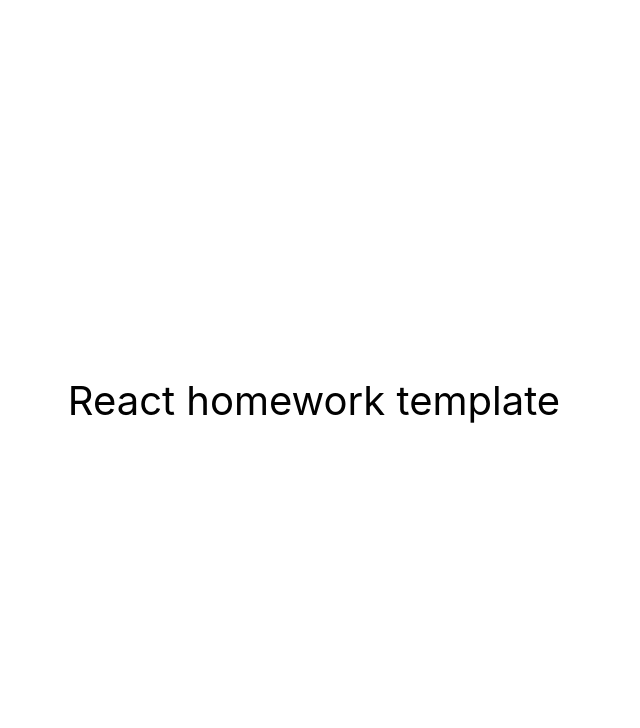
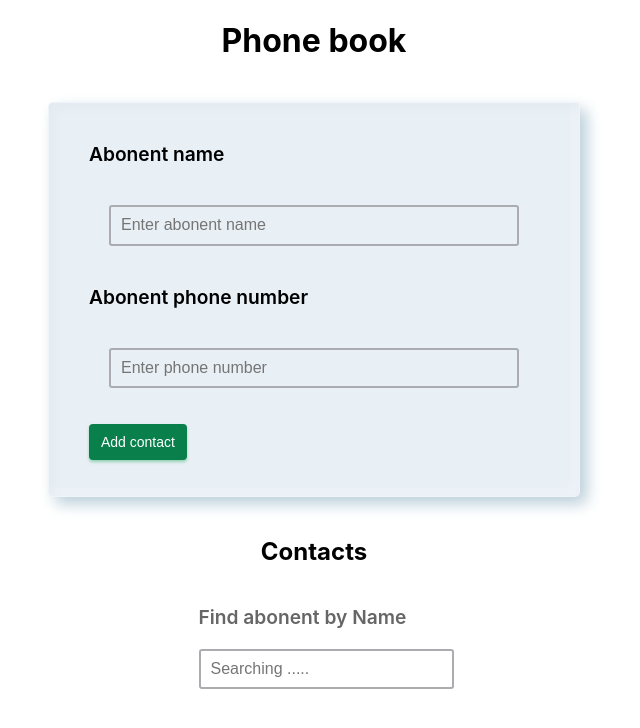
Before and after one commit to barkode/goit-react-hw-06-phonebook, a React (Create React App) app: page / in a window 1280 px wide. Shown: the top 728 px of the page, without its empty margins (326-966 px from the left). Built offline with nearby package versions, Linux system fonts and the light colour scheme.

Commit message:
add ald project

```diff
--- a/src/components/App.jsx
+++ b/src/components/App.jsx
@@ -1,16 +1,79 @@
-export const App = () => {
+import { useEffect, useState } from 'react';
+import PropType from 'prop-types';
+import ContactForm from './ContactForm/ContactForm';
+import Filter from './Filter/Filter';
+import ContactList from './ContactList/ContactList';
+import css from './App.module.css';
+
+const LS_KEY = 'contacts';
+
+export function App() {
+  const [contacts, setContacts] = useState([]);
+  const [filter, setFilter] = useState('');
+
+  useEffect(() => {
+    const parseContacts = JSON.parse(localStorage.getItem(LS_KEY));
+    if (parseContacts) {
+      setContacts(parseContacts);
+    }
+  }, []);
+
+  useEffect(() => {
+    // contacts.length !== 0 &&
+    localStorage.setItem(LS_KEY, JSON.stringify(contacts));
+  }, [contacts]);
+
+  const handleFilterChange = e => {
+    setFilter(e.target.value);
+  };
+
+  const handleAddContact = newContact => {
+    const arrayOfNames = contacts.map(contact => contact.name.toLowerCase());
+    const ifAbonentExist = arrayOfNames.find(
+      name => newContact.name.toLowerCase() === name
+    );
+    if (ifAbonentExist) {
+      alert(`${newContact.name} is already in contacts`);
+      return;
+    }
+    setContacts([...contacts, newContact]);
+    setFilter('');
+  };
+
+  const handleDeleteContact = id => {
+    setContacts(prev => {
+      return prev.filter(contact => contact.id !== id);
+    });
+  };
+
+  const handleFilterAbonent = () => {
+    return contacts.filter(({ name }) => {
+      const abonentName = name.toLowerCase();
+      const abonentFilter = filter.toLowerCase();
+      return abonentName.includes(abonentFilter);
+    });
+  };
+
   return (
-    <div
-      style={{
-        height: '100vh',
-        display: 'flex',
-        justifyContent: 'center',
-        alignItems: 'center',
-        fontSize: 40,
-        color: '#010101'
-      }}
-    >
-      React homework template
+    <div className={css.container}>
+      <h1>Phone book</h1>
+      <ContactForm onAddContact={handleAddContact} />
+      <h2>Contacts</h2>
+      <Filter filter={filter} onFilterChange={handleFilterChange} />
+      <ContactList
+        contacts={filter ? handleFilterAbonent() : contacts}
+        handleDeleteContact={handleDeleteContact}
+      />
     </div>
   );
+}
+
+App.propTypes = {
+  contacts: PropType.arrayOf(
+    PropType.shape({
+      id: PropType.string.isRequired,
+      name: PropType.string.isRequired,
+      number: PropType.string.isRequired,
+    })
+  ),
 };
--- /dev/null
+++ b/src/components/App.module.css
@@ -0,0 +1,10 @@
+.container {
+  height: 100%;
+  width: 100%;
+  overflow: hidden;
+  min-height: 100vh;
+  display: flex;
+  flex-direction: column;
+  justify-content: flex-start;
+  align-items: center;
+}
--- /dev/null
+++ b/src/components/ContactForm/ContactForm.jsx
@@ -0,0 +1,88 @@
+import { useState } from 'react';
+import { nanoid } from 'nanoid';
+import PropType from 'prop-types';
+import css from './ContactForm.module.css';
+
+function ContactForm({ onAddContact }) {
+  const [name, setName] = useState('');
+  const [number, setNumber] = useState('');
+
+  const handleChange = e => {
+    const { name, value } = e.target;
+    switch (name) {
+      case 'name':
+        setName(value);
+        break;
+      case 'number':
+        setNumber(value);
+        break;
+      default:
+        break;
+    }
+  };
+
+  const handleSubmit = e => {
+    e.preventDefault();
+    if (name !== '' && number !== '') {
+      const newContact = {
+        id: nanoid(),
+        name: name.trim(),
+        number: number.trim(),
+      };
+      onAddContact(newContact);
+      reset();
+    }
+  };
+
+  const reset = () => {
+    setName('');
+    setNumber('');
+  };
+
+  return (
+    <form onSubmit={handleSubmit} className={css.container}>
+      <p className={css['field-name']}>Abonent name</p>
+      <input
+        type="text"
+        name="name"
+        pattern="^[a-zA-Zа-яА-Я]+(([' \-][a-zA-Zа-яА-Я])?[a-zA-Zа-яА-Я]*)*$"
+        title="Name may contain only letters, apostrophe, dash and spaces. For example Adrian, Jacob Mercer, Charles de Batz de Castelmore d'Artagnan"
+        placeholder="Enter abonent name"
+        value={name}
+        onChange={handleChange}
+        required
+        className={css.input}
+      />
+      <p className={css['field-name']}>Abonent phone number</p>
+      <input
+        type="tel"
+        name="number"
+        pattern="\+?\d{1,4}?[\-.\s]?\(?\d{1,3}?\)?[\-.\s]?\d{1,4}[\-.\s]?\d{1,4}[\-.\s]?\d{1,9}"
+        title="Phone number must be digits and can contain spaces, dashes, parentheses and can start with +"
+        placeholder="Enter phone number"
+        value={number}
+        onChange={handleChange}
+        required
+        className={css.input}
+      />
+      <p>
+        <button type="submit" className={css.button}>
+          Add contact
+        </button>
+      </p>
+    </form>
+  );
+}
+
+export default ContactForm;
+
+ContactForm.propTypes = {
+  newContact: PropType.arrayOf(
+    PropType.shape({
+      id: PropType.string.isRequired,
+      name: PropType.string.isRequired,
+      number: PropType.string.isRequired,
+    })
+  ),
+  onAddContact: PropType.func.isRequired,
+};
--- /dev/null
+++ b/src/components/ContactForm/ContactForm.module.css
@@ -0,0 +1,78 @@
+.container {
+  display: flex;
+  flex-direction: column;
+  margin-bottom: 20px;
+  border: 1px solid #ccc;
+  padding-left: 40px;
+  padding-right: 40px;
+  padding-top: 20px;
+  padding-bottom: 20px;
+  background-color: #fff;
+  width: 450px;
+  border-radius: 5px;
+  margin-top: 20px;
+  box-shadow: 7px 7px 15px #bbcfda, -4px -4px 13px #fff,
+    inset 4px 4px 8px rgba(209, 217, 230, 0.2),
+    inset -8px -8px 8px rgba(255, 255, 255, 0.2);
+  border: 1px solid rgba(255, 255, 255, 0.3);
+  background: #e8eff5;
+}
+
+.field-name {
+  font-weight: 600;
+  font-size: larger;
+}
+
+.input {
+  padding: 10px;
+  margin: 20px;
+  box-shadow: inset #abacaf 0 0 0 2px;
+  border: 0;
+  background: rgba(0, 0, 0, 0);
+  appearance: none;
+  position: relative;
+  border-radius: 3px;
+  padding: 9px 12px;
+  line-height: 1.4;
+  color: rgb(0, 0, 0);
+  font-size: 16px;
+  font-weight: 400;
+  transition: all 0.2s ease;
+}
+.input:hover {
+  box-shadow: 0 0 0 0 #fff inset, #1de9b6 0 0 0 2px;
+}
+.input:focus {
+  background: #fff;
+  outline: 0;
+  box-shadow: 0 0 0 0 #fff inset, #1de9b6 0 0 0 3px;
+}
+
+.button {
+  display: inline-block;
+  outline: 0;
+  appearance: none;
+  padding: 0px 12px;
+  border: 0px solid transparent;
+  border-radius: 4px;
+  text-decoration: none;
+  cursor: pointer;
+  background-color: rgb(9, 128, 76);
+  box-shadow: rgb(19 170 82 / 40%) 0px 2px 3px;
+  color: rgb(255, 255, 255);
+  font-size: 14px;
+  font-weight: 400;
+  height: 36px;
+  transition: all 150ms ease-in-out 0s;
+}
+
+.button:hover {
+  color: rgb(255, 255, 255);
+  background-color: rgb(17, 97, 73);
+  box-shadow: rgb(19 170 82 / 40%) 0px 2px 3px, rgb(195 231 202) 0px 0px 0px 3px;
+}
+
+.button:active {
+  background-color: #12752e;
+  box-shadow: 0 1px 2px rgba(0, 0, 0, 0.2);
+}
--- /dev/null
+++ b/src/components/ContactList/ContactList.jsx
@@ -0,0 +1,37 @@
+import PropType from 'prop-types';
+import css from './ContactList.module.css';
+
+function ContactList({ contacts, handleDeleteContact }) {
+  return (
+    <ul className={css.list}>
+      {contacts.map(({ id, name, number }) => {
+        return (
+          <li key={id} className={css.listItem}>
+            {name} || {number}
+            <button
+              type="button"
+              title="Delete contact"
+              onClick={() => handleDeleteContact(id)}
+              className={css.button}
+            >
+              Delete
+            </button>
+          </li>
+        );
+      })}
+    </ul>
+  );
+}
+
+export default ContactList;
+
+ContactList.propTypes = {
+  contacts: PropType.arrayOf(
+    PropType.shape({
+      id: PropType.string.isRequired,
+      name: PropType.string.isRequired,
+      number: PropType.string.isRequired,
+    })
+  ),
+  handleDeleteContact: PropType.func.isRequired,
+};
--- /dev/null
+++ b/src/components/ContactList/ContactList.module.css
@@ -0,0 +1,42 @@
+.list {
+  list-style: none;
+  padding: 0;
+  color: #2c974b;
+  font-size: large;
+  transition: all 0.3s ease-in-out;
+}
+
+.listItem {
+  margin-bottom: 20px;
+  display: flex;
+}
+
+.button {
+  margin-left: 20px;
+  display: inline-block;
+  outline: 0;
+  appearance: none;
+  padding: 0px 12px;
+  border: 0px solid transparent;
+  border-radius: 4px;
+  text-decoration: none;
+  cursor: pointer;
+  background-color: rgb(9, 128, 76);
+  box-shadow: rgb(19 170 82 / 40%) 0px 2px 3px;
+  color: rgb(255, 255, 255);
+  font-size: 14px;
+  font-weight: 400;
+  height: 36px;
+  transition: all 150ms ease-in-out 0s;
+}
+
+.button:hover {
+  color: rgb(255, 255, 255);
+  background-color: rgb(17, 97, 73);
+  box-shadow: rgb(19 170 82 / 40%) 0px 2px 3px, rgb(195 231 202) 0px 0px 0px 3px;
+}
+
+.button:active {
+  background-color: #12752e;
+  box-shadow: 0 1px 2px rgba(0, 0, 0, 0.2);
+}
--- /dev/null
+++ b/src/components/Filter/Filter.jsx
@@ -0,0 +1,26 @@
+import PropType from 'prop-types';
+import css from './Filter.module.css';
+
+const Filter = ({ filter, onFilterChange }) => {
+  return (
+    <div className={css.label}>
+      <p className={css['field-name']}>Find abonent by Name</p>
+      <input
+        type="text"
+        name="filter"
+        title="To find abonent enter they name"
+        placeholder="Searching ....."
+        value={filter}
+        onChange={onFilterChange}
+        className={css.input}
+      />
+    </div>
+  );
+};
+
+export default Filter;
+
+Filter.propTypes = {
+  filter: PropType.string.isRequired,
+  onFilterChange: PropType.func.isRequired,
+};
--- /dev/null
+++ b/src/components/Filter/Filter.module.css
@@ -0,0 +1,38 @@
+.label {
+  display: block;
+  margin-bottom: 10px;
+  color: #666;
+}
+
+.field-name {
+  font-weight: 600;
+  font-size: larger;
+}
+
+.input {
+  width: 300px;
+  padding: 10px;
+  margin-bottom: 20px;
+  box-shadow: inset #abacaf 0 0 0 2px;
+  border: 0;
+  background: rgba(0, 0, 0, 0);
+  appearance: none;
+  width: 100%;
+  position: relative;
+  border-radius: 3px;
+  padding: 9px 12px;
+  line-height: 1.4;
+  color: rgb(0, 0, 0);
+  font-size: 16px;
+  font-weight: 400;
+  transition: all 0.2s ease;
+}
+
+.input:hover {
+  box-shadow: 0 0 0 0 #fff inset, #1de9b6 0 0 0 2px;
+}
+.input:focus {
+  background: #fff;
+  outline: 0;
+  box-shadow: 0 0 0 0 #fff inset, #1de9b6 0 0 0 3px;
+}
```
